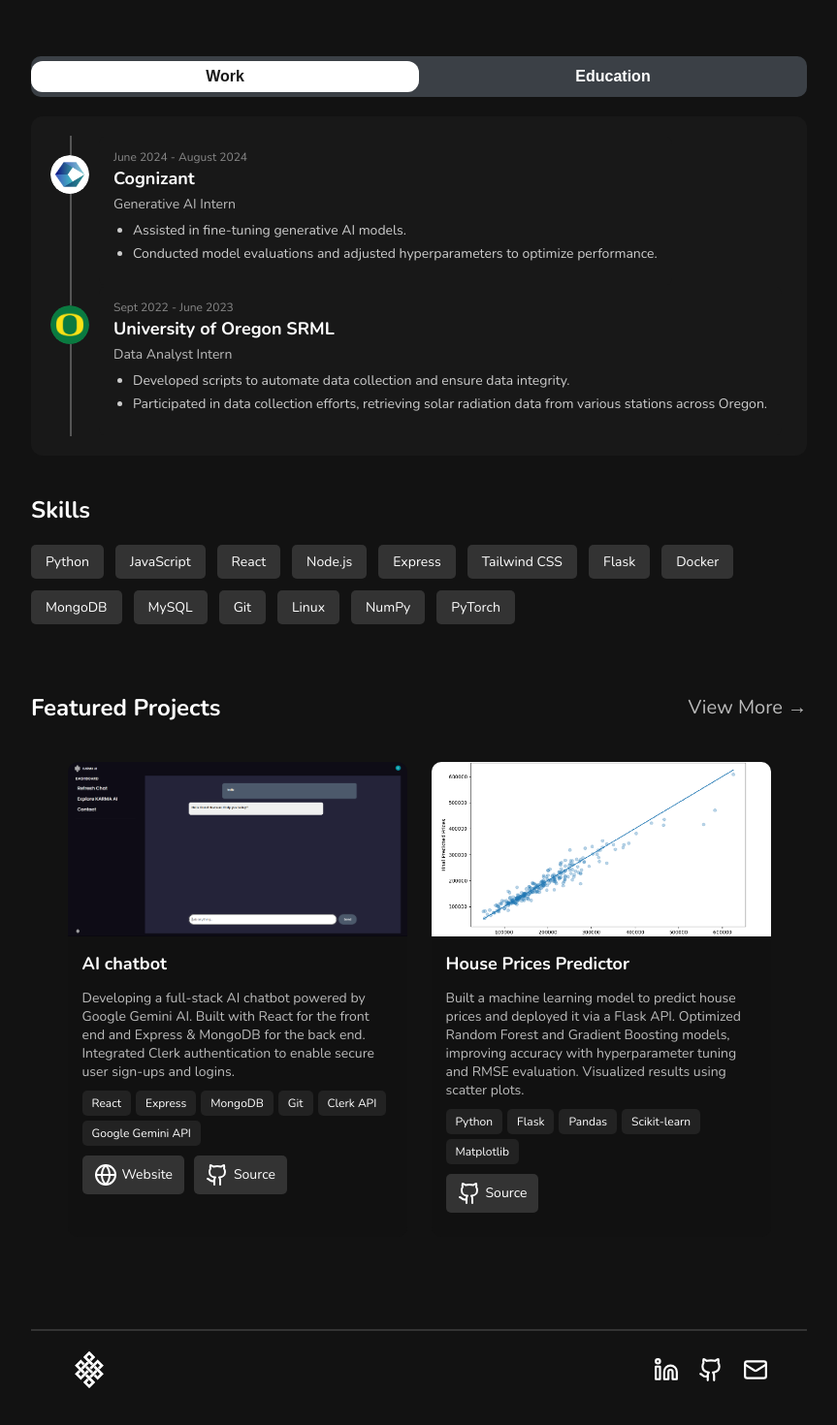
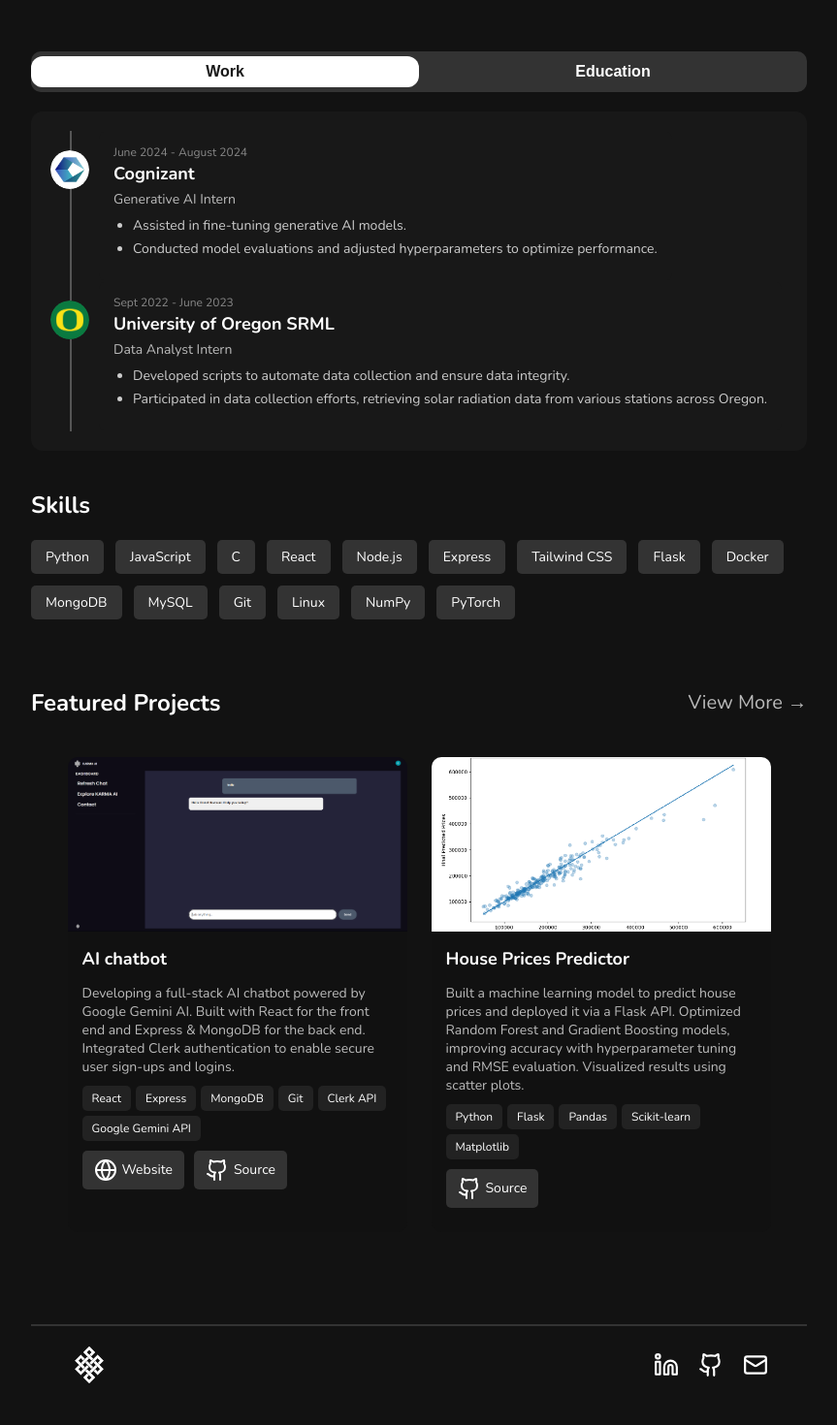
Before and after one commit to kwoeser/PersonalWebsite, a React (Vite) app: page / in a window 1280 px wide. Shown: the part 422-1892 px from the top of the page at 97% size, without its empty margins (208-1071 px from the left). Built offline with nearby package versions, Linux system fonts and the light colour scheme.

Commit message:
updated padding

```diff
--- a/src/App.jsx
+++ b/src/App.jsx
@@ -8,8 +8,9 @@
 import Footer from "./components/Footer";
 import ScrollToTop from "./components/ScrollToTop";
 
+function App() {
 
-function App() {
+
   return (
 
     <div className="page-container">
@@ -23,7 +24,9 @@
           <Route path="/Projects" element={<ProjectsPage />} />
           <Route path="/Favorites" element={<Favorites />} />
           <Route path="/Contact" element={<Contact />} />
+
         </Routes>
+
 
 
 
--- a/src/components/Footer.jsx
+++ b/src/components/Footer.jsx
@@ -23,9 +23,6 @@
         <a href="mailto:karmawoeser1@gmail.com" target="_blank" rel="noopener noreferrer">
             <Mail className="footer-icon" />
         </a>
-
-
-
       </div>
     </footer>
   );
--- a/src/components/Games.jsx
+++ b/src/components/Games.jsx
@@ -13,14 +13,14 @@
     poster: "https://m.media-amazon.com/images/M/MV5BYmQzOThkZGItMzA1Yy00NDFkLWJkYjUtNzFkNjRlNzk1YmM1XkEyXkFqcGc@._V1_.jpg"
   },
   {
-    title: "Uncharted 3",
-    poster: "https://m.media-amazon.com/images/M/MV5BNzVkZTVlMDItYjI5Yy00NjQ5LWI4OWMtMjllYmIxMTUxZDVhXkEyXkFqcGc@._V1_FMjpg_UX1000_.jpg"
+    title: "Assassin's Creed II",
+    poster: "https://m.media-amazon.com/images/M/MV5BYzcwYjkwOTYtNTQyYi00NzYxLTg4MGUtZjg5YTdiOGE5NjUzXkEyXkFqcGc@._V1_FMjpg_UX1000_.jpg"
   },
   {
     title: "Terraria",
     poster: "https://m.media-amazon.com/images/M/MV5BZWJkZWNkZDgtOTMzMS00NjlhLTk5MTEtZWFiMTQ0MzE4MzAyXkEyXkFqcGc@._V1_.jpg"
   }
-  // https://m.media-amazon.com/images/M/MV5BNzQzODQ3YzktNTM1Yy00NmNmLTk3NTItNGVlY2M1MzI4MjQ0XkEyXkFqcGc@._V1_.jpg
+
 ];
 
 
--- a/src/components/Navbar.jsx
+++ b/src/components/Navbar.jsx
@@ -1,7 +1,14 @@
 import { Link } from "react-router-dom";
 import "../index.css";
+import { useState } from "react";
+import { Sun, Moon } from 'lucide-react';
 
 function Navbar() {
+  const [lightMode, setLightMode] = useState(false);
+
+  const toggleTheme = () => {
+    setLightMode(!lightMode);
+  };
   return (
     <nav className="navbar">
       <div className="nav-links">
@@ -10,6 +17,15 @@
         <Link to="/Favorites" className="nav-item">favorites</Link>
         <Link to="/Contact" className="nav-item">contact</Link>
       </div>
+
+      {/* light and dark mode */}
+      {/* <div className={lightMode ? "app light-mode" : "app"}>
+            <button onClick={toggleTheme} className="light-dark-mode">
+              {lightMode ? <Sun/> : <Moon/>}
+            </button>
+      </div> */}
+
+
     </nav>
   );
 }
--- a/src/components/Songs.jsx
+++ b/src/components/Songs.jsx
@@ -25,7 +25,7 @@
   return (
     <div className="movie-container">
       <div className="movies-header">
-        <h2>songs</h2>
+        <h2>music</h2>
       </div>
         {/* <a href=""> spotify</a> */}
         <p>under construction</p>
--- a/src/components/WorkEducationTabs.jsx
+++ b/src/components/WorkEducationTabs.jsx
@@ -7,7 +7,7 @@
 
   return (
 
-    <div className="tabs-container">
+    <div>
       {/* Full-width Tab Bar */}
       <div className="tab-bar">
         <button
--- a/src/index.css
+++ b/src/index.css
@@ -176,7 +176,7 @@
 
 /* Work Section */
 .work-section {
-  margin-top: 75px;
+  margin-top: 70px;
 }
 
 
@@ -184,7 +184,8 @@
 /* Full-Width Tab Bar */
 .tab-bar {
   display: flex;
-  background: #3b4046;
+  /* background: #3b4046; */
+  background: #333;
   border-radius: 10px;
   position: relative;
   overflow: hidden;
@@ -493,11 +494,12 @@
   display: flex;
   justify-content: space-between;
   align-items: center;
-  padding: 20px 40px;
+  padding-top: 20px;
+  padding-right: 40px;
+  padding-left: 40px;
   border-top: 2px solid #333;
   width: 90%;
   position: relative;
-  /* bottom: 0; */
 }
 
 
--- a/src/pages/Home.jsx
+++ b/src/pages/Home.jsx
@@ -100,6 +100,7 @@
               {[
                 "Python",
                 "JavaScript",
+                "C",
                 "React",
                 "Node.js",
                 "Express",
```
Also changed, not shown: public/assets/whiteAB.jpg (added), 1 other file (tests, documents, lock files or other folders).
